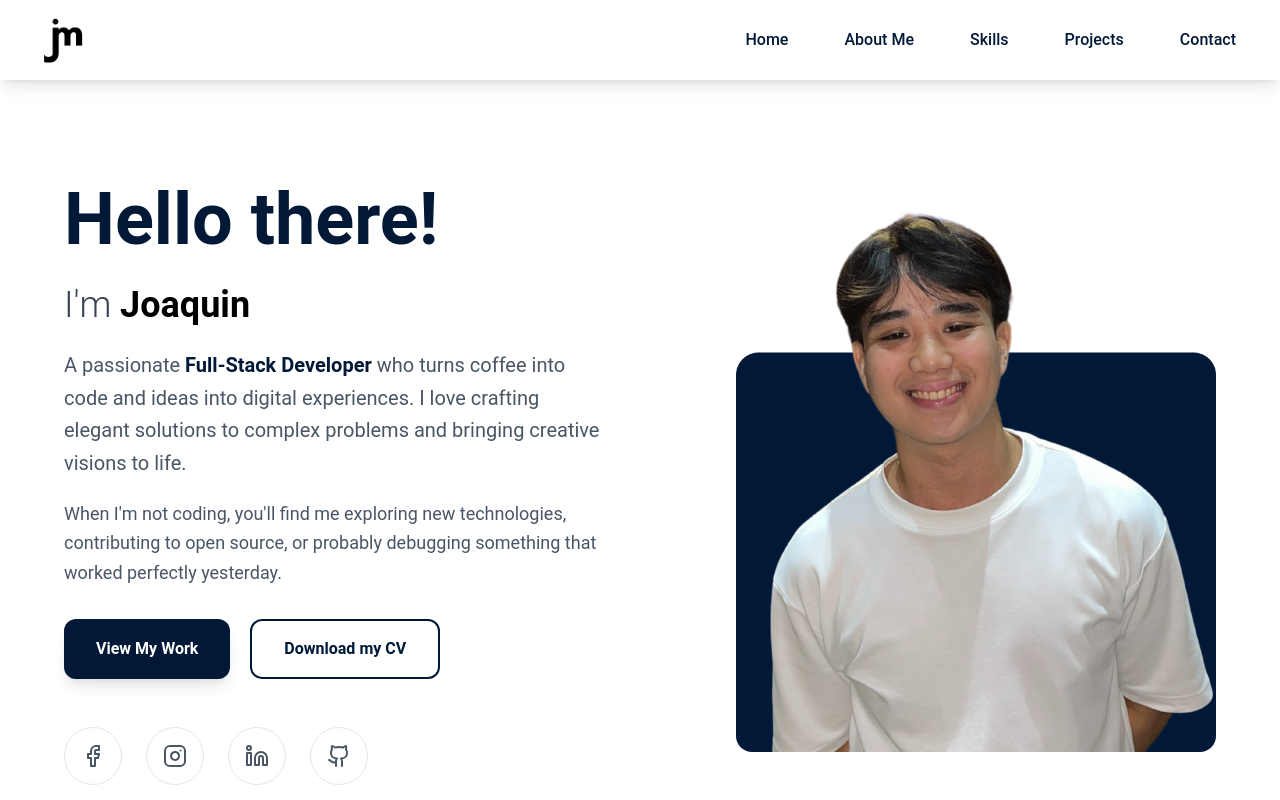
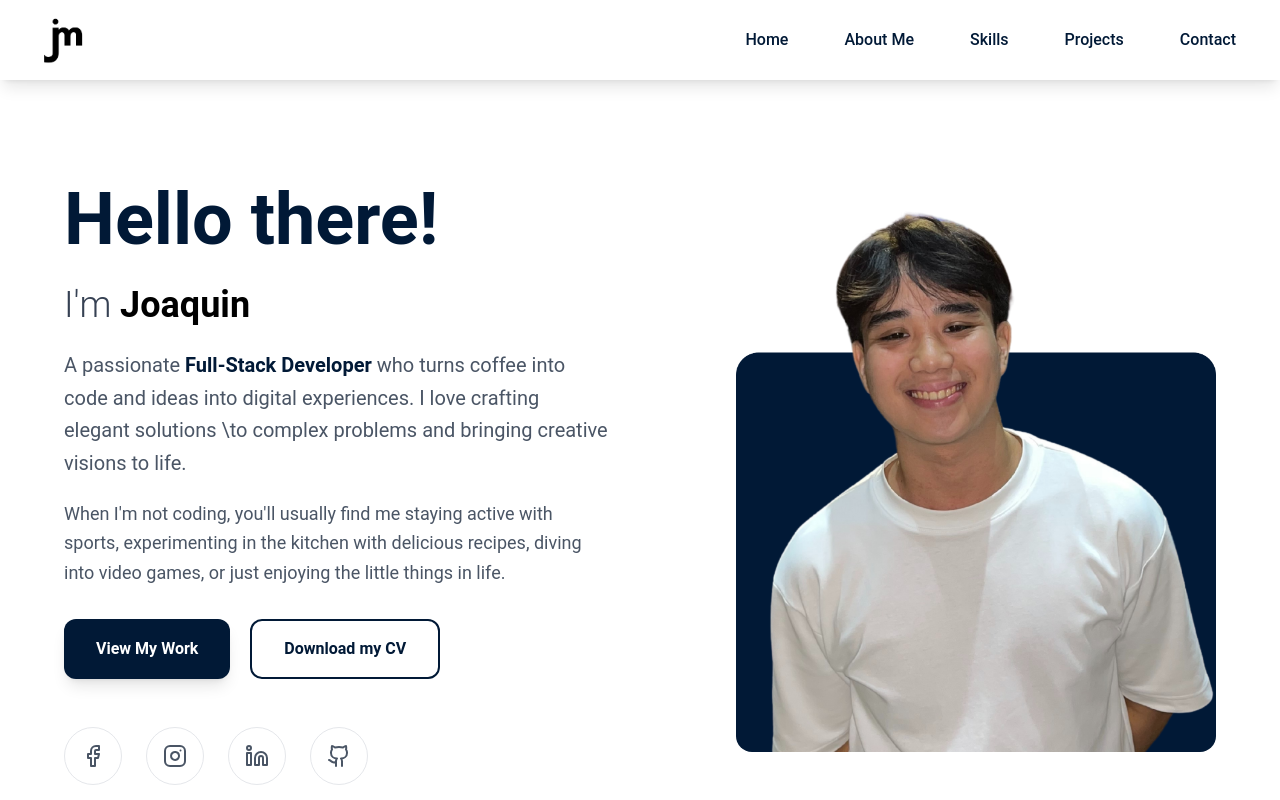
Before and after one commit to j24angeles/Portfolio, a React (Vite) app: page / in a window 1280 px wide. Shown: the top 800 px of the page. Built offline with nearby package versions, Linux system fonts and the light colour scheme.

Commit message:
fix info

```diff
--- a/src/components/Home.jsx
+++ b/src/components/Home.jsx
@@ -1,8 +1,6 @@
 import React from 'react';
 import { Facebook, Instagram, Github, Linkedin } from 'lucide-react';
 import icon from '../assets/icon.png';
-// REMOVE THIS LINE - no longer needed since file is in public folder
-// import cv from '../assets/ANGELES_CV.pdf';
 
 const Home = () => {
   const socialLinks = [
@@ -119,12 +117,12 @@ const Home = () => {
               <p className="text-base sm:text-lg lg:text-xl text-gray-600 leading-relaxed text-center lg:text-left">
                 A passionate <span className="font-semibold" style={{ color: '#011936' }}>Full-Stack Developer</span> who
                 turns coffee into code and ideas into digital experiences. I love crafting elegant solutions
-                to complex problems and bringing creative visions to life.
+                \to complex problems and bringing creative visions to life.
               </p>
 
               <p className="text-base sm:text-lg text-gray-600 leading-relaxed text-center lg:text-left">
-                When I'm not coding, you'll find me exploring new technologies, contributing to open source,
-                or probably debugging something that worked perfectly yesterday.
+                When I'm not coding, you'll usually find me staying active with sports, experimenting in the kitchen with delicious recipes,
+                diving into video games, or just enjoying the little things in life.
               </p>
             </div>
 
```
Also changed, not shown: 1 other file (tests, documents, lock files or other folders).
